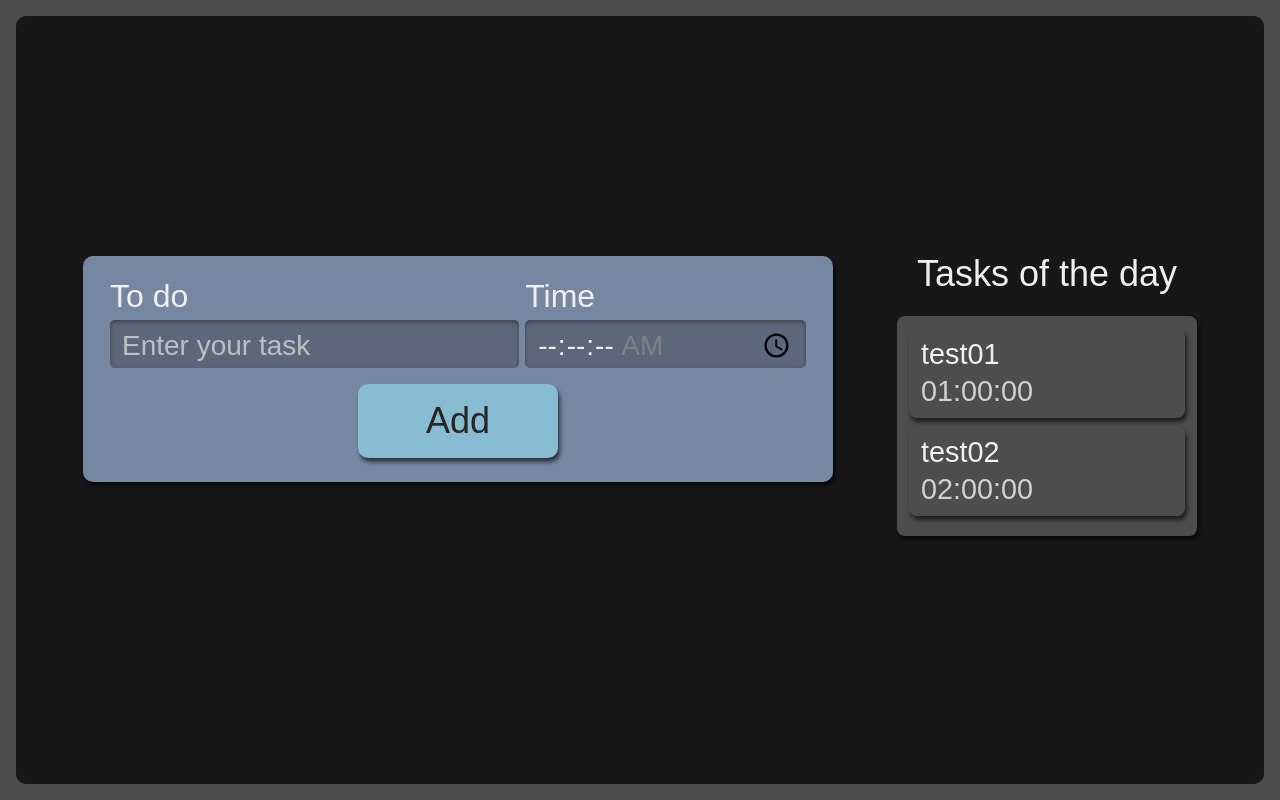
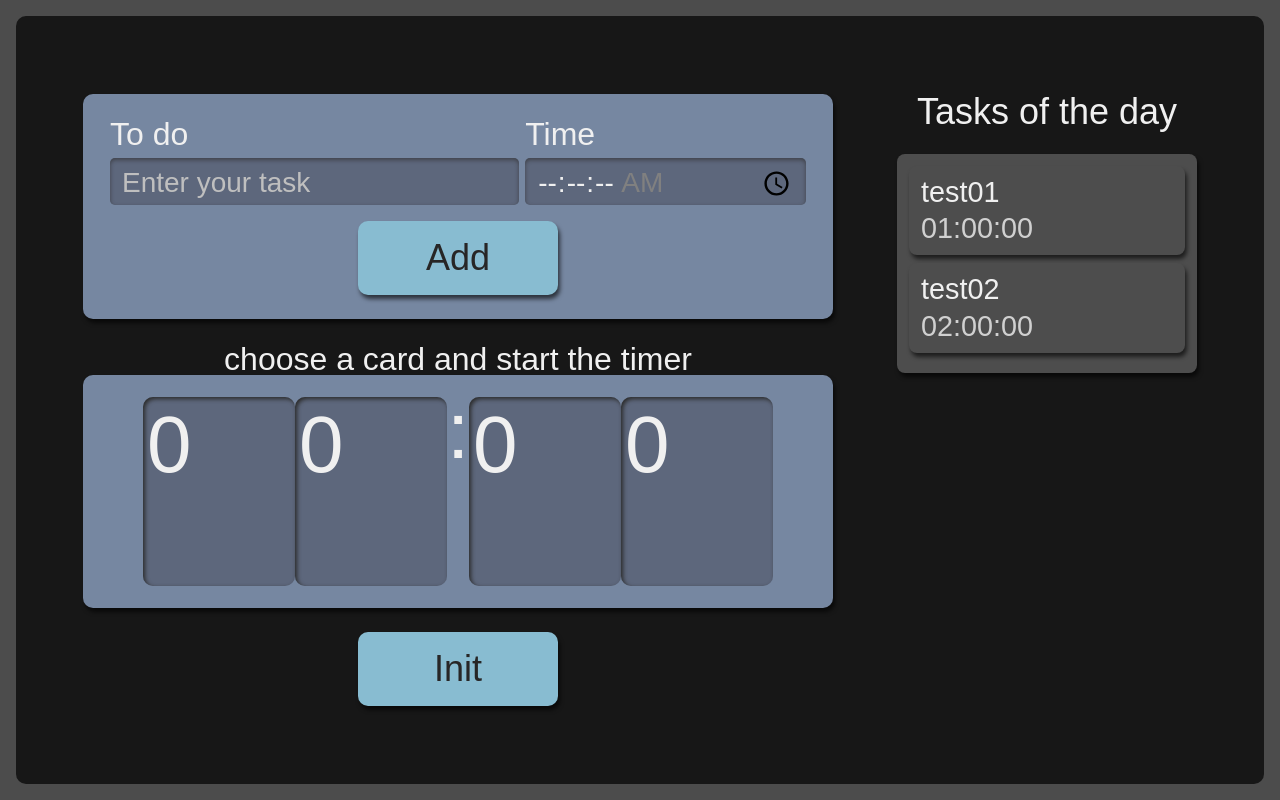
Before and after one commit to gabrielbiche/to-do-list, a React (Create React App) app: page / in a window 1280 px wide. Built offline with nearby package versions, Linux system fonts and the light colour scheme.

Commit message:
added stopwatch

```diff
--- /dev/null
+++ b/src/components/stopwatch/clock/clock.module.scss
@@ -0,0 +1,21 @@
+.clockNumber {
+  background-color: #5D677C;
+  box-shadow: 2px 2px 4px #2B2B2B inset;
+  height: 3.6rem;
+  width: 3rem;
+  padding: 8px 4px;
+  border-radius: 10px;
+
+  @media screen and (min-width:1280px) {
+    height: 10.8rem;
+    width: 9rem;
+  }
+}
+
+.clockDivision {
+  height: 4.2rem;
+
+  @media screen and (min-width:1280px) {
+    height: 12.6rem;
+  }
+}
--- /dev/null
+++ b/src/components/stopwatch/clock/index.tsx
@@ -0,0 +1,14 @@
+import React from "react";
+import style from "./clock.module.scss";
+
+export default function Clock() {
+  return (
+    <React.Fragment>
+      <span className={style.clockNumber}>0</span>
+      <span className={style.clockNumber}> 0</span>
+      <span className={style.clockDivision}>:</span>
+      <span className={style.clockNumber}>0</span>
+      <span className={style.clockNumber}>0</span>
+    </React.Fragment>
+  );
+}
--- /dev/null
+++ b/src/components/stopwatch/index.tsx
@@ -0,0 +1,15 @@
+import Clock from "./clock";
+import Button from "../button";
+import style from "./stopwatch.module.scss";
+
+export default function Stopwatch() {
+  return (
+    <div className={style.stopwatch}>
+      <p className={style.title}> choose a card and start the timer </p>
+      <div className={style.clockWrapper}>
+        <Clock />
+      </div>
+      <Button>Init</Button>
+    </div>
+  );
+}
--- /dev/null
+++ b/src/components/stopwatch/stopwatch.module.scss
@@ -0,0 +1,59 @@
+.stopwatch {
+  display: flex;
+  flex-direction: column;
+  align-items: center;
+  grid-area: cronometro;
+
+  .clockWrapper {
+    align-items: center;
+    background-color: #7687A1;
+    border-radius: 10px;
+    box-shadow: 2px 4px 4px #0000009F;
+    box-sizing: border-box;
+    display: flex;
+    font-size: 5rem;
+    justify-content: center;
+    margin-bottom: 24px;
+    padding: 16px 12px;
+    width: 100%;
+  }
+
+  .tittle {
+    font-size: 2rem;
+  }
+
+  button {
+    background-color: #88bcd1;
+    border-radius: 10px;
+    box-shadow: 2px 4px 4px #0000009F;
+    color: #272626;
+    cursor: pointer;
+    font-size: 1.25rem;
+    padding: 16px;
+    width: 150px;
+
+    &:active {
+      background-color: #7CA6B7;
+      box-shadow: 2px 2px 4px #0000009F inset;
+      cursor: auto;
+    }
+  }
+
+  @media screen and (min-width:1280px) {
+
+    .relogioWrapper{
+      font-size: 15rem;
+    }
+
+    p {
+      font-size: 2rem;
+    }
+
+    button {
+      grid-column-start: span 2;
+      justify-self: center;
+      width: 200px;
+      font-size: 2.25rem;
+    }
+  }
+}
--- a/src/pages/App.tsx
+++ b/src/pages/App.tsx
@@ -1,6 +1,7 @@
 import React from "react";
 import Form from "../components/form";
 import List from "../components/list";
+import Stopwatch from "../components/stopwatch";
 import style from "./App.module.scss";
 
 function App() {
@@ -8,6 +9,7 @@ function App() {
     <div className={style.AppStyle}>
       <Form />
       <List />
+      <Stopwatch />
     </div>
   );
 }
```
